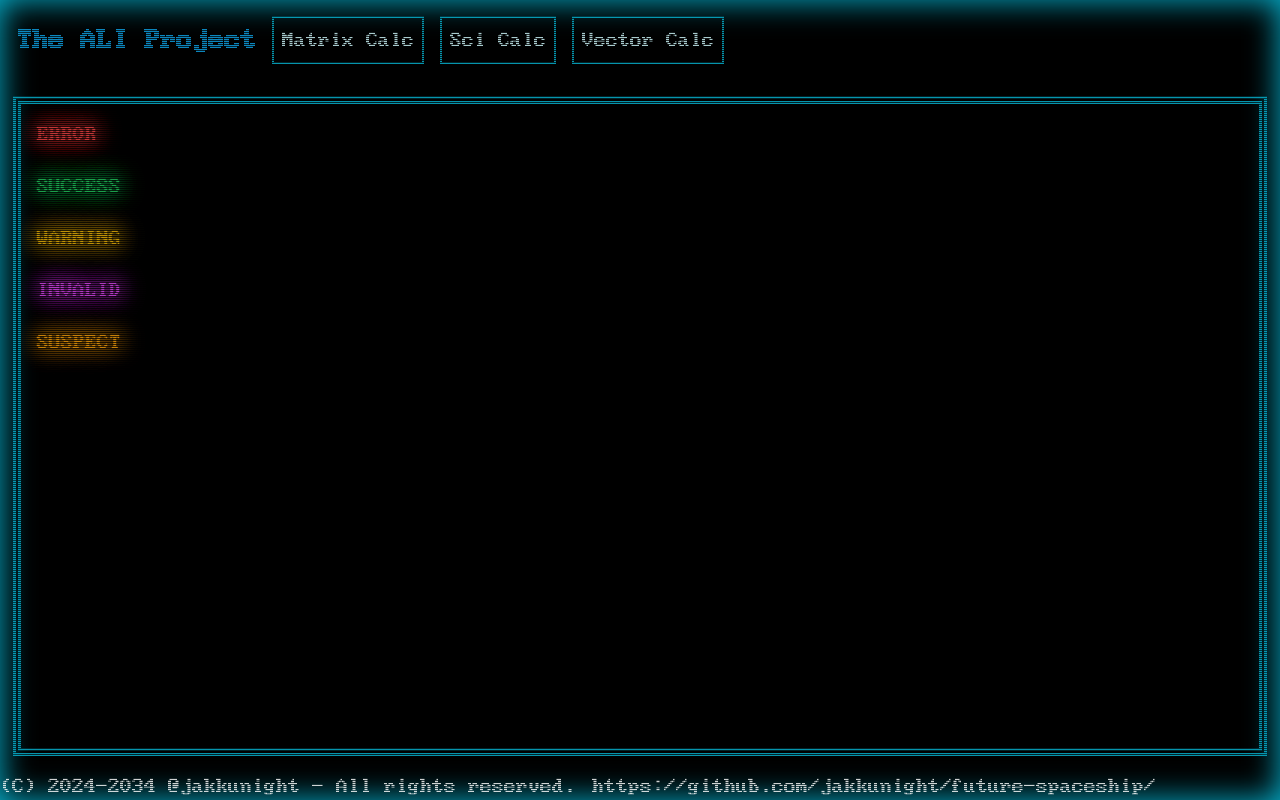
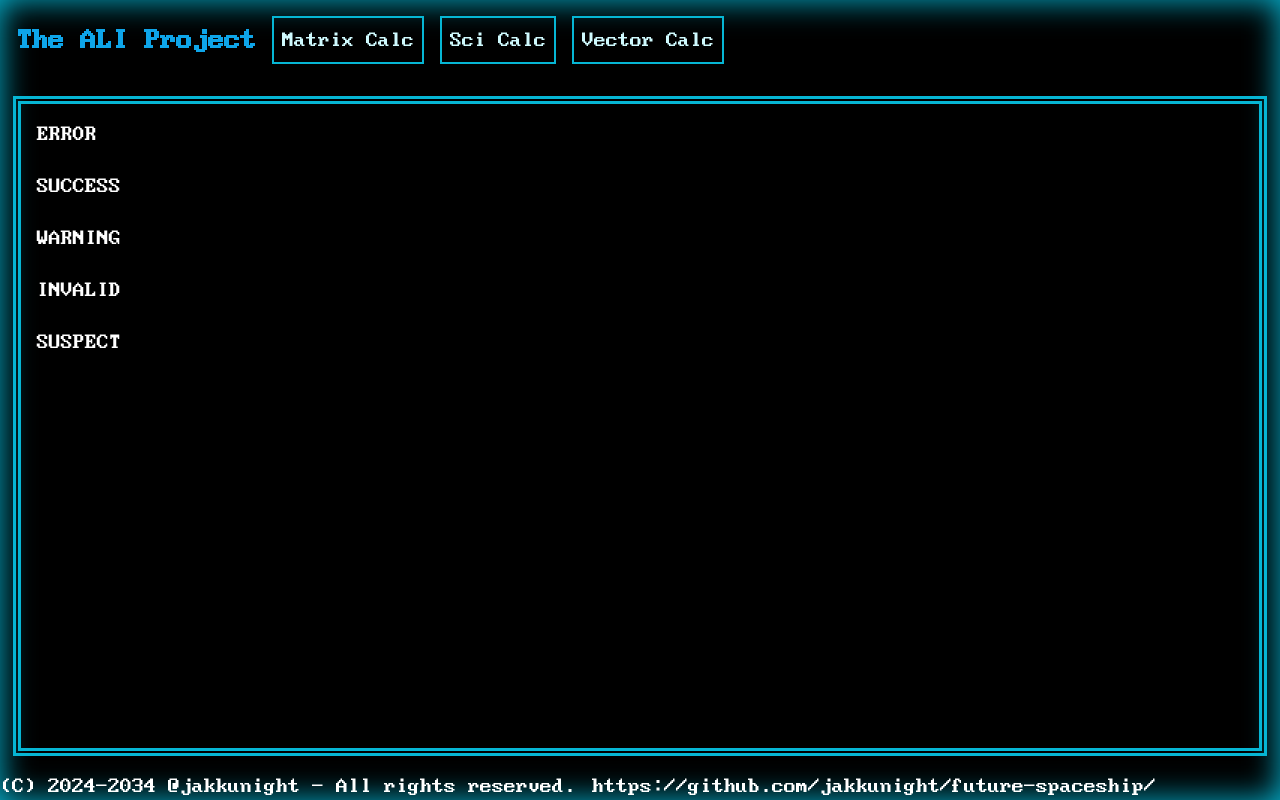
Before and after one commit to jakkunight/future-spaceship, a React (Vite) app: page / in a window 1280 px wide. Built offline with nearby package versions, Linux system fonts and the light colour scheme.

Commit message:
Base app. Add flash alerts and glowing text.

```diff
--- a/src/displays/MainMenu.tsx
+++ b/src/displays/MainMenu.tsx
@@ -7,11 +7,11 @@ export type MainMenuProps = {
 
 export default function MainMenu({ children }: MainMenuProps) {
   return <Main>
-    <div className="animate-flashalert text-red-500 w-fit h-fit p-2 flex justify-center items-center" >ERROR</div>
-    <div className="animate-flashalert text-green-500 w-fit h-fit p-2 flex justify-center items-center" >SUCCESS</div>
-    <div className="animate-flashalert text-yellow-500 w-fit h-fit p-2 flex justify-center items-center" >WARNING</div>
-    <div className="animate-flashalert text-fuchsia-500 w-fit h-fit p-2 flex justify-center items-center" >INVALID</div>
-    <div className="animate-flashalert text-amber-500 w-fit h-fit p-2 flex justify-center items-center" >SUSPECT</div>
+    <div className="w-fit h-fit p-2 flex justify-center items-center" >ERROR</div>
+    <div className="w-fit h-fit p-2 flex justify-center items-center" >SUCCESS</div>
+    <div className="w-fit h-fit p-2 flex justify-center items-center" >WARNING</div>
+    <div className="w-fit h-fit p-2 flex justify-center items-center" >INVALID</div>
+    <div className="w-fit h-fit p-2 flex justify-center items-center" >SUSPECT</div>
     {children}
   </Main>;
 }
--- a/tailwind.config.js
+++ b/tailwind.config.js
@@ -1,6 +1,22 @@
 /** @type {import('tailwindcss').Config} */
 
 const plugin = require("tailwindcss/plugin");
+
+const textShadowPlugin = ({ theme, addUtilities }) => {
+  const textShadowUtility = {};
+  const colors = theme("colors");
+  for (let color in colors) {
+    if (typeof colors[color] === "object") {
+      for (let variant in colors[color]) {
+        textShadowUtility[`.scanlines-${color}-${variant}`] = {
+          maskImage: `linear-gradient(#0000 10%, ${colors[color][variant]} 90%, #0000 100%)`,
+          maskSize: `100% 2px`
+        }
+      }
+    }
+  }
+  addUtilities(textShadowUtility);
+};
 
 const scanlinesPlugin = ({ theme, addUtilities }) => {
   const scanlinesUtility = {};
@@ -8,9 +24,8 @@ const scanlinesPlugin = ({ theme, addUtilities }) => {
   for (let color in colors) {
     if (typeof colors[color] === "object") {
       for (let variant in colors[color]) {
-        scanlinesUtility[`.scanlines-${color}-${variant}`] = {
-          maskImage: `linear-gradient(#0000 10%, ${colors[color][variant]} 90%, #0000 100%)`,
-          maskSize: `100% 2px`
+        scanlinesUtility[`.neon-text-${color}-${variant}`] = {
+          textShadow: `0 0 20px ${colors[color][variant]}, 0 0 20px ${colors[color][variant]}, 0 0 30px ${colors[color][variant]}, 0 0 30px ${colors[color][variant]}`,
         }
       }
     }
```
